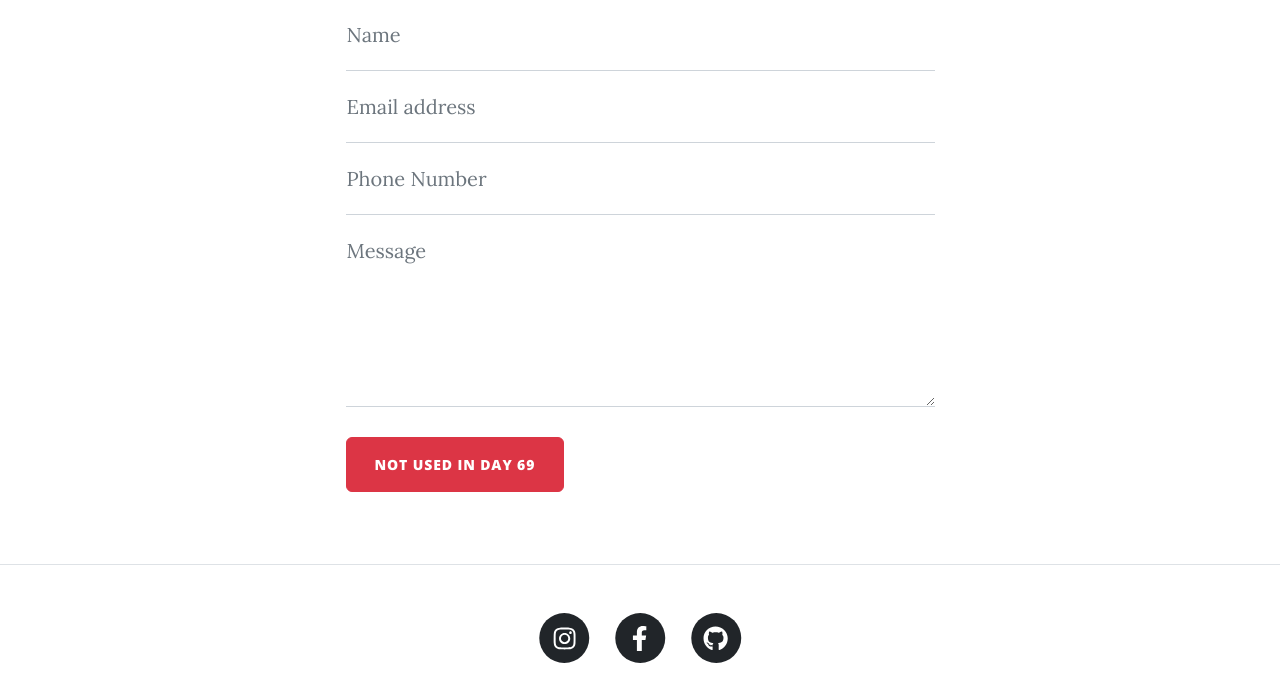
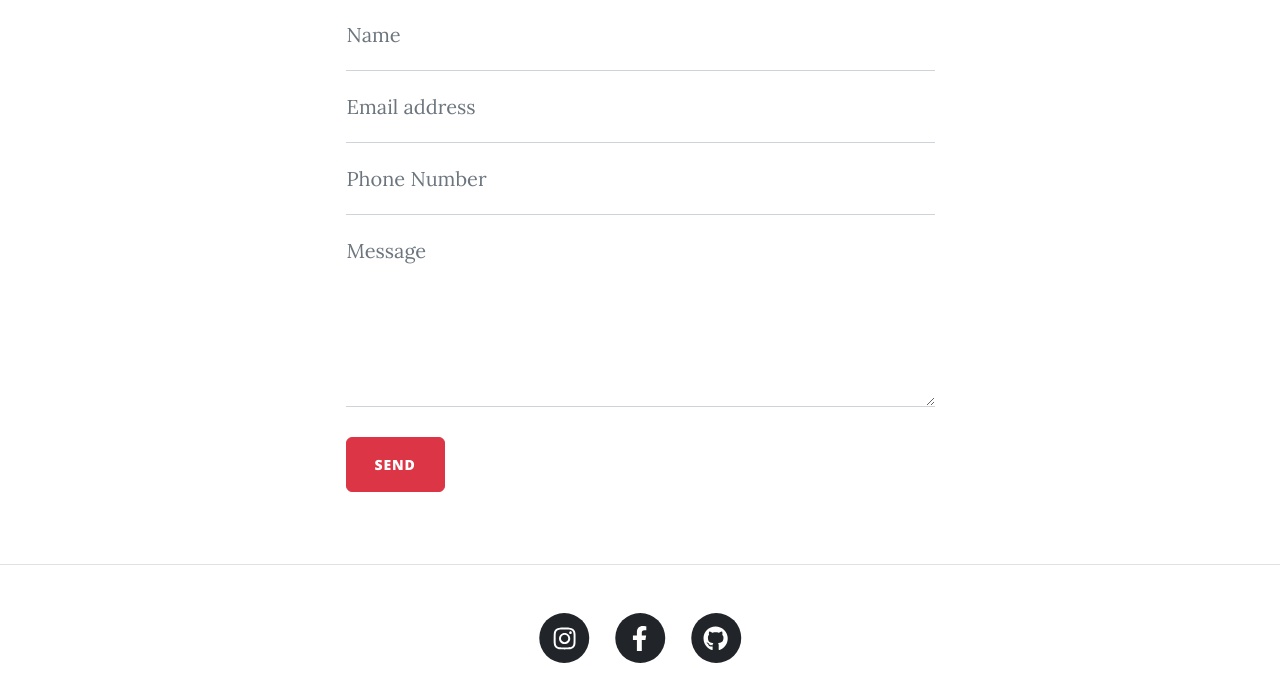
Before and after one commit to nlymperidis/Blog-for-deployment, a Flask app: page /contact in a window 1280 px wide. Shown: the part 721-1401 px from the top of the page. Run offline with Flask 3, Linux system fonts and the light colour scheme; some libraries are stand-ins or nearby versions.

Commit message:
Fixing Contact Me page

```diff
--- a/templates/contact.html
+++ b/templates/contact.html
@@ -87,8 +87,7 @@
               class="btn btn-danger text-uppercase"
               id="submitButton"
               type="submit"
-            >
-              NOT USED in Day 69
+            > Send
             </button>
           </form>
         </div>
```
